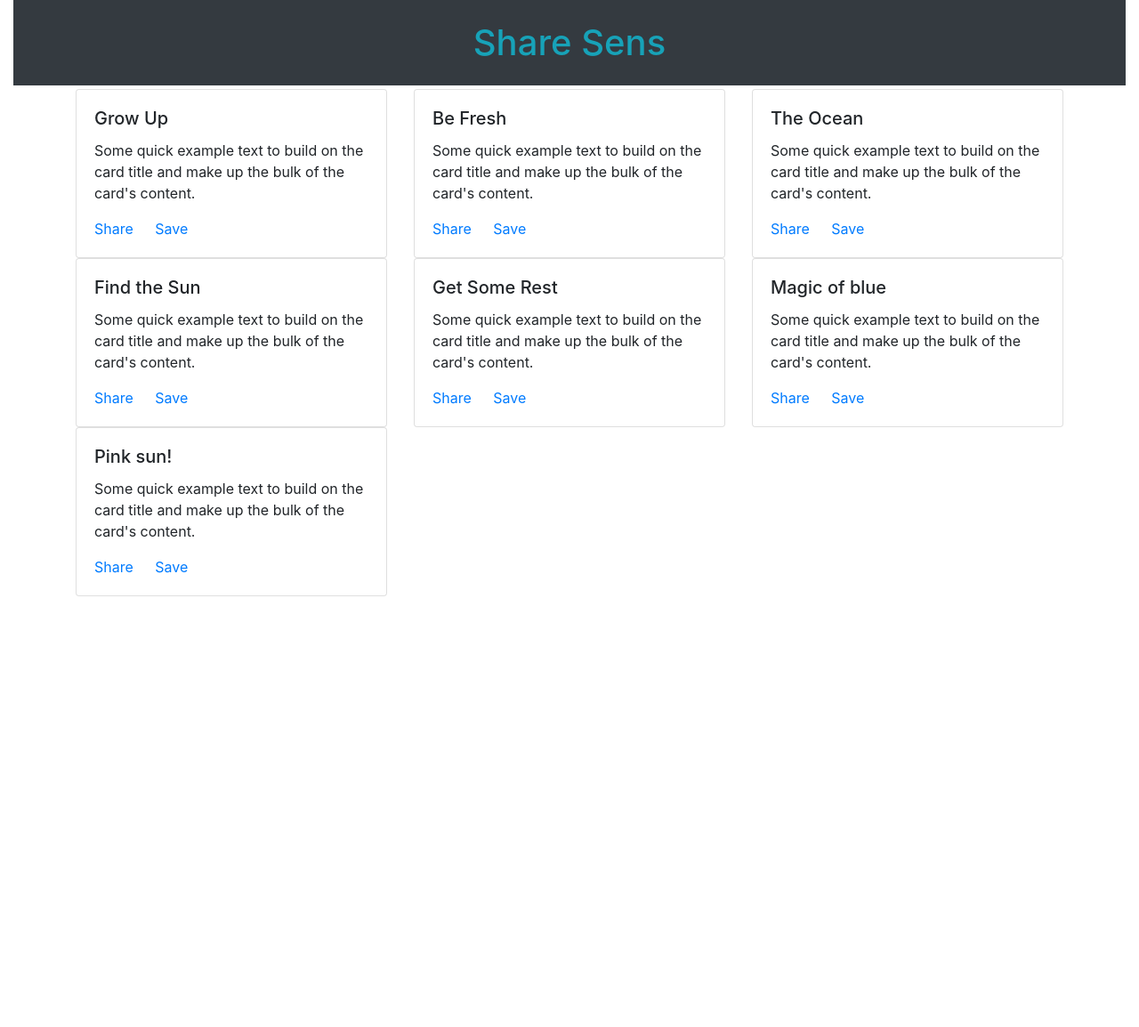
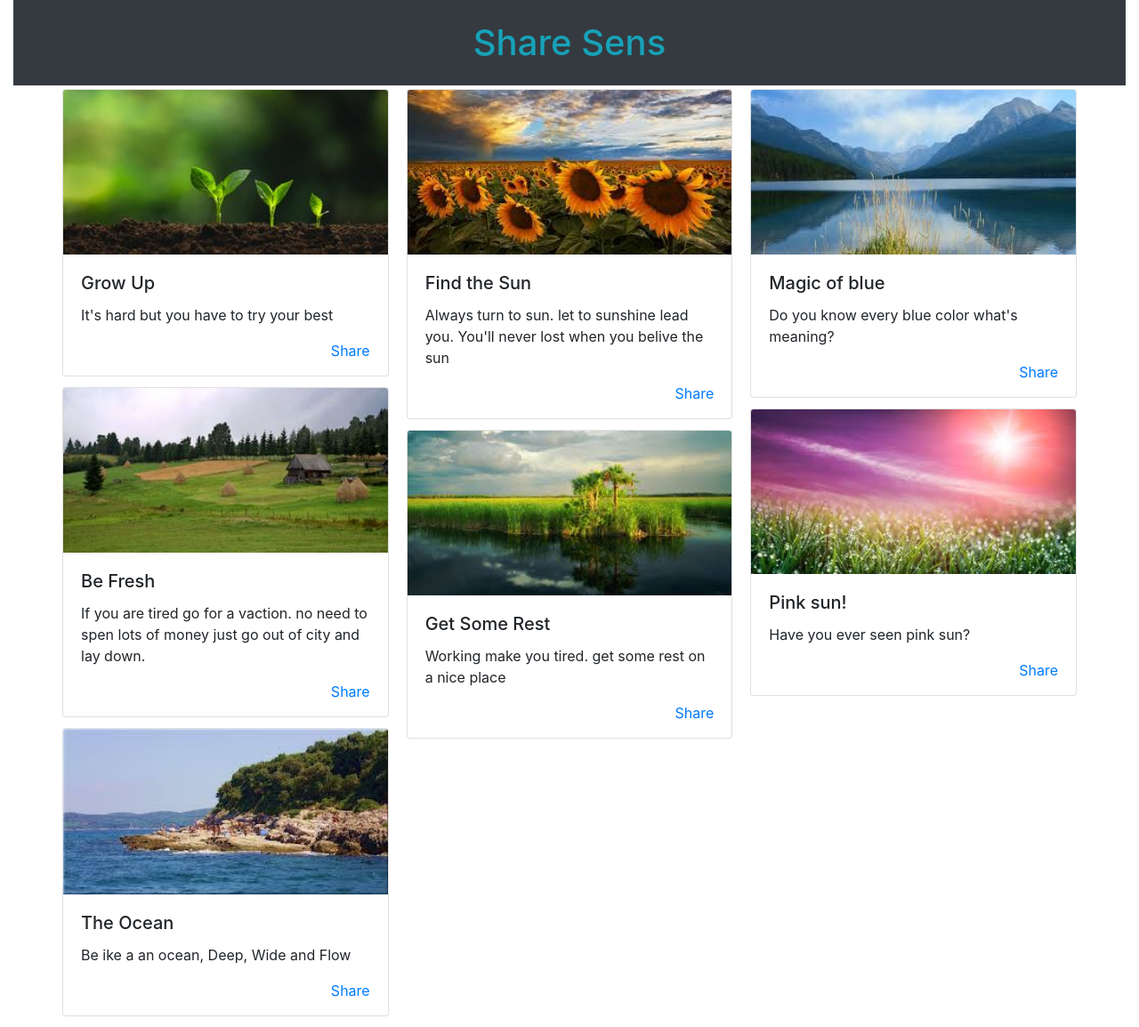
Before and after one commit to bestrahsaremi/sharesens, a Django app: page / in a window 1280 px wide. Shown: the whole page at 89% size. Before the commit the page ends 670 px from the top, so only its background shows below. Run offline with Django 3.2, Linux system fonts and the light colour scheme; data comes from the database, SQL or seed files in the repository; both versions use the stored data as it was after the commit; some libraries are stand-ins or nearby versions.

Commit message:
adding image, description and date, add api

```diff
--- a/main/api/serializer.py
+++ b/main/api/serializer.py
@@ -6,4 +6,4 @@ class SensSerializer(ModelSerializer):
 
     class Meta:
         model = Sentences
-        fields = ['id', 'title']
+        fields = ['id', 'title', 'description', 'image', 'created_at']
--- a/main/models.py
+++ b/main/models.py
@@ -1,7 +1,11 @@
 from django.db import models
+from datetime import datetime
 
 class Sentences(models.Model):
-    title = models.CharField(max_length=120, blank=False)
+    title = models.CharField(max_length=80, blank=False)
+    description = models.CharField(max_length=400, blank=False, default="some description")
+    image = models.ImageField(upload_to="images", blank=False, default="default.png")
+    created_at=models.DateTimeField(default=datetime.now(), blank=False)
 
     def __str__(self):
         return self.title
--- a/main/urls.py
+++ b/main/urls.py
@@ -1,7 +1,12 @@
 from django.urls import path
 from . import views
+from django.conf import settings
+from django.conf.urls.static import static
 
 
 urlpatterns = [
     path('', views.HomeView.as_view(), name="home"),
 ]
+
+if settings.DEBUG:
+    urlpatterns += static(settings.MEDIA_URL, document_root=settings.MEDIA_ROOT)
--- a/media/blank.txt
+++ /dev/null
@@ -1 +0,0 @@
-media files
--- a/sharesens/settings.py
+++ b/sharesens/settings.py
@@ -122,6 +122,10 @@ USE_TZ = True
 STATIC_ROOT = os.path.join(BASE_DIR, 'staticfiles')
 STATIC_URL = '/static/'
 
+MEDIA_ROOT = os.path.join(BASE_DIR, 'media')
+MEDIA_URL = '/media/'
+
+
 REST_FRAMEWORK = {
     'DEFAULT_RENDERER_CLASSES': (
         'rest_framework.renderers.JSONRenderer',
--- a/templates/home.html
+++ b/templates/home.html
@@ -6,18 +6,18 @@
     </div>
     <div class="container">
         <div class="row">
+            <div class="card-columns">
             {% for item in sentences %}
-                <div class="col-sm-12 col-md-6 col-lg-4 col-xl-4">
-                    <div class="card" >
-                        <div class="card-body">
-                          <h5 class="card-title">{{item.title}}</h5>
-                          <p class="card-text">Some quick example text to build on the card title and make up the bulk of the card's content.</p>
-                          <a href="#" class="card-link">Share</a>
-                          <a href="#" class="card-link">Save</a>
-                        </div>
-                      </div>
+                <div class="card">
+                    <img class="card-img-top" src="{{item.image.url}}" alt="{{item.title}}">
+                    <div class="card-body">
+                        <h5 class="card-title">{{item.title}}</h5>
+                        <p class="card-text">{{item.description}}</p>
+                        <a href="#" class="card-link pb-3 float-right">Share</a>
+                    </div>
                 </div>
             {% endfor %}
+            </div>
         </div>
     </div>
 
```
Also changed, not shown: db.sqlite3, main/migrations/0002_auto_20190110_0850.py (added), main/migrations/0003_auto_20190110_0858.py (added), media/default.png (added), media/images/ec68cb7bfa30e09cf6553910bbeddf0b.jpg (added), media/images/everglades.jpg (added), media/images/gdgfdg.jpg (added), media/images/index.jpg (added), media/images/pinkx.jpg (added), media/images/plant-tree-natural-green-backgroun-seedlings-nature-122083455.jpg (added), media/images/ssa.jpg (added), 1 other file.
